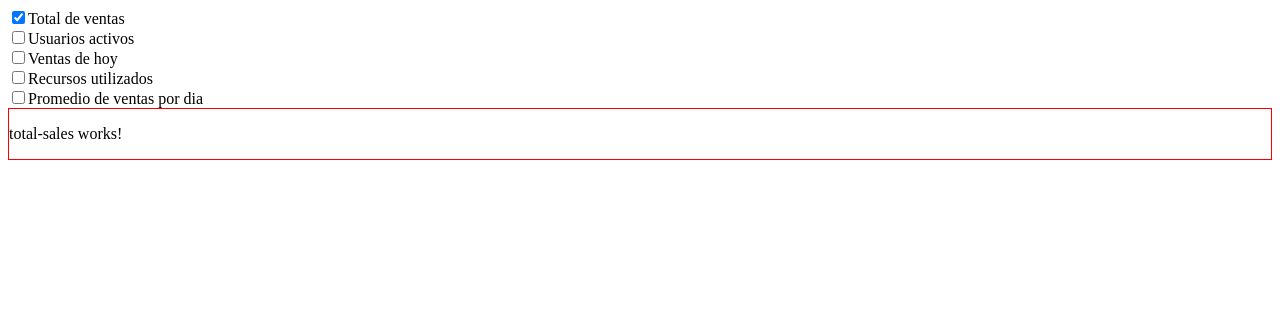
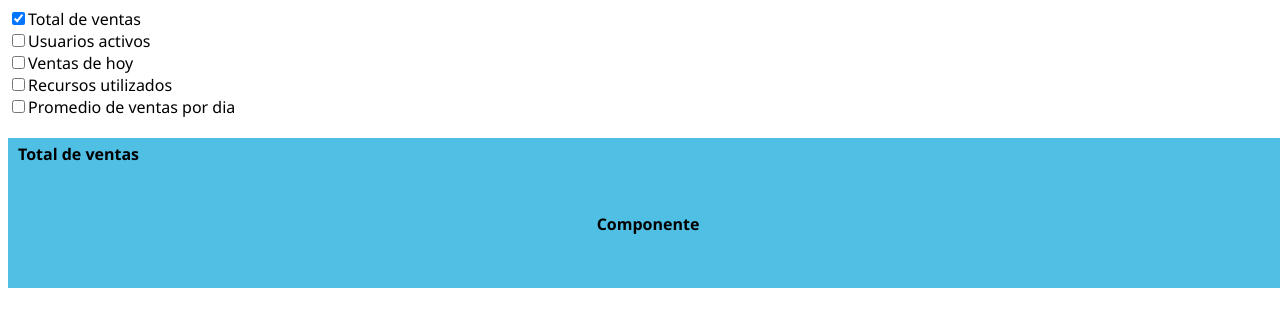
Before and after one commit to luisaG18/componentes_dinamicos, an Angular app: page / in a window 1280 px wide. Both pictures are taken after a click on the checkbox "Total de ventas". Shown: the top 326 px of the page. Built offline with nearby package versions, Linux system fonts and the light colour scheme.

Commit message:
Add styles in components of dashboard

```diff
--- a/src/app/components/active-users/active-users.component.html
+++ b/src/app/components/active-users/active-users.component.html
@@ -1 +1,4 @@
-<p>active-users works!</p>
+<div class="main-container">
+  <span>Usuarios activos</span>
+  <span>Componente</span>
+</div>
--- a/src/app/components/active-users/active-users.component.scss
+++ b/src/app/components/active-users/active-users.component.scss
@@ -0,0 +1,16 @@
+.main-container {
+  width: 100vw;
+  height: 150px;
+  background-color: rgb(115, 198, 74);
+  display: flex;
+  flex-direction: column;
+  padding: 5px 10px;
+  margin-bottom: 20px;
+  font-weight: 600;
+  span:last-child {
+    flex-grow: 2;
+    display: flex;
+    align-items: center;
+    justify-content: center;
+  }
+}
--- a/src/app/components/average-daily-sales/average-daily-sales.component.html
+++ b/src/app/components/average-daily-sales/average-daily-sales.component.html
@@ -1 +1,4 @@
-<p>average-daily-sales works!</p>
+<div class="main-container">
+  <span>Promedio de ventas por dia</span>
+  <span>Componente</span>
+</div>
--- a/src/app/components/average-daily-sales/average-daily-sales.component.scss
+++ b/src/app/components/average-daily-sales/average-daily-sales.component.scss
@@ -0,0 +1,16 @@
+.main-container {
+  width: 100vw;
+  height: 150px;
+  background-color: rgb(212, 122, 89);
+  display: flex;
+  flex-direction: column;
+  padding: 5px 10px;
+  margin-bottom: 20px;
+  font-weight: 600;
+  span:last-child {
+    flex-grow: 2;
+    display: flex;
+    align-items: center;
+    justify-content: center;
+  }
+}
--- a/src/app/components/dashboard/dashboard.component.scss
+++ b/src/app/components/dashboard/dashboard.component.scss
@@ -1,3 +1,3 @@
 .section-widgets {
-  border: 1px solid red;
+  margin-top: 20px;
 }
--- a/src/app/components/resources-used/resources-used.component.html
+++ b/src/app/components/resources-used/resources-used.component.html
@@ -1 +1,4 @@
-<p>resources-used works!</p>
+<div class="main-container">
+  <span>Recursos utilizados</span>
+  <span>Componente</span>
+</div>
--- a/src/app/components/resources-used/resources-used.component.scss
+++ b/src/app/components/resources-used/resources-used.component.scss
@@ -0,0 +1,16 @@
+.main-container {
+  width: 100vw;
+  height: 150px;
+  background-color: rgb(199, 107, 211);
+  display: flex;
+  flex-direction: column;
+  padding: 5px 10px;
+  margin-bottom: 20px;
+  font-weight: 600;
+  span:last-child {
+    flex-grow: 2;
+    display: flex;
+    align-items: center;
+    justify-content: center;
+  }
+}
--- a/src/app/components/sales-today/sales-today.component.html
+++ b/src/app/components/sales-today/sales-today.component.html
@@ -1 +1,4 @@
-<p>sales-today works!</p>
+<div class="main-container">
+  <span>Ventas de hoy</span>
+  <span>Componente</span>
+</div>
--- a/src/app/components/sales-today/sales-today.component.scss
+++ b/src/app/components/sales-today/sales-today.component.scss
@@ -0,0 +1,16 @@
+.main-container {
+  width: 100vw;
+  height: 150px;
+  background-color: rgb(231, 188, 78);
+  display: flex;
+  flex-direction: column;
+  padding: 5px 10px;
+  margin-bottom: 20px;
+  font-weight: 600;
+  span:last-child {
+    flex-grow: 2;
+    display: flex;
+    align-items: center;
+    justify-content: center;
+  }
+}
--- a/src/app/components/total-sales/total-sales.component.html
+++ b/src/app/components/total-sales/total-sales.component.html
@@ -1 +1,4 @@
-<p>total-sales works!</p>
+<div class="main-container">
+  <span>Total de ventas</span>
+  <span>Componente</span>
+</div>
--- a/src/app/components/total-sales/total-sales.component.scss
+++ b/src/app/components/total-sales/total-sales.component.scss
@@ -0,0 +1,16 @@
+.main-container {
+  width: 100vw;
+  height: 150px;
+  background-color: rgb(80, 191, 228);
+  display: flex;
+  flex-direction: column;
+  padding: 5px 10px;
+  margin-bottom: 20px;
+  font-weight: 600;
+  span:last-child {
+    flex-grow: 2;
+    display: flex;
+    align-items: center;
+    justify-content: center;
+  }
+}
--- a/src/styles.scss
+++ b/src/styles.scss
@@ -1 +1,4 @@
-/* You can add global styles to this file, and also import other style files */
+* {
+  font-family: "Segoe UI", Tahoma, Geneva, Verdana, sans-serif;
+  box-sizing: border-box;
+}
```
Also changed, not shown: 1 other file (tests, documents, lock files or other folders).
